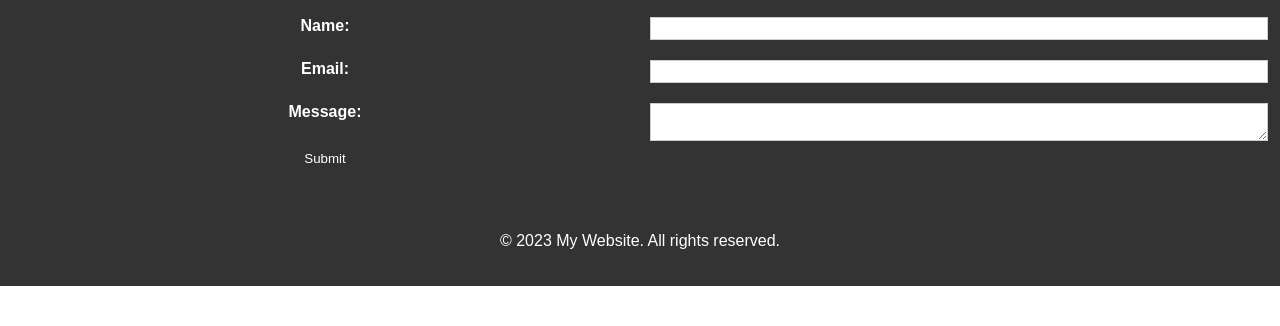
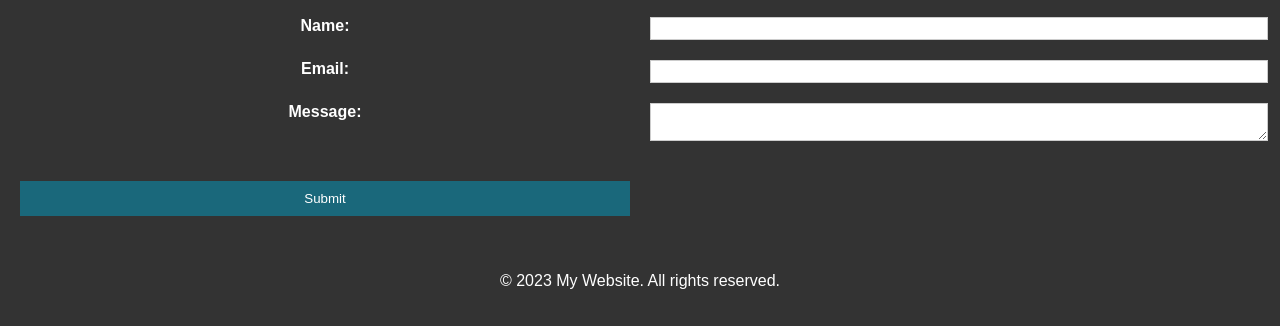
Before and after one commit to OluwasegunO-CTRL/GSE_proj, a plain HTML site: page index.html in a window 1280 px wide. Shown: the part 671-997 px from the top of the page. Before the commit the page ends 957 px from the top, so only its background shows below. Drawn offline with Linux system fonts and the light colour scheme.

Commit message:
edit page

```diff
--- a/index.html
+++ b/index.html
@@ -19,7 +19,7 @@
       <h1>Welcome to My Ozone</h1>
     </header>
 
-    <footer>
+     <footer id="footer1">
       <section>
         <h2>About Us</h2>
         <p>We are a company with an aim to connect remote areas to the rest of the World.</p>
@@ -39,12 +39,14 @@
 
         </form>
       </section>
+      </footer>
+      <footer>
       <form>
         <input type="submit" value="Submit">
       </form>
     </footer>
 
-    <footer>
+    <footer id="footer1">
       <p>&copy; 2023 My Website. All rights reserved.</p>
     </footer>
   </body>
--- a/style.css
+++ b/style.css
@@ -68,15 +68,15 @@ body {
   }
 
   input[type="submit"] {
-    background-color: #333;
+    background-color: rgb(26, 104, 123);
     border: none;
     color: #fff;
     cursor: pointer;
-    padding: 10px 20px;
+    padding: 10px 10px;
   }
 
   input[type="submit"]:hover {
-    background-color: #444;
+    background-color: rgb(159, 185, 194);
   }
 
   footer {
```
